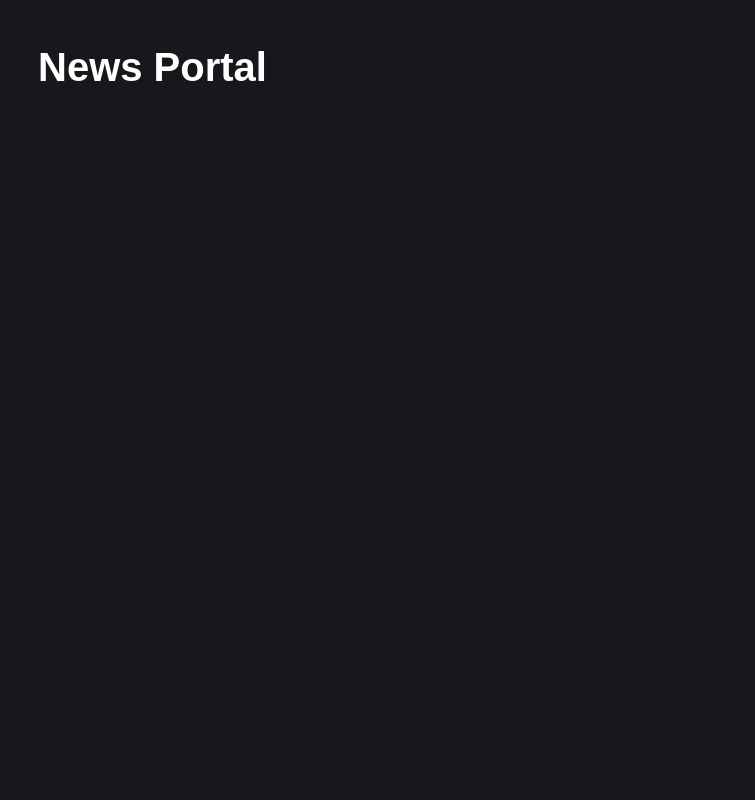
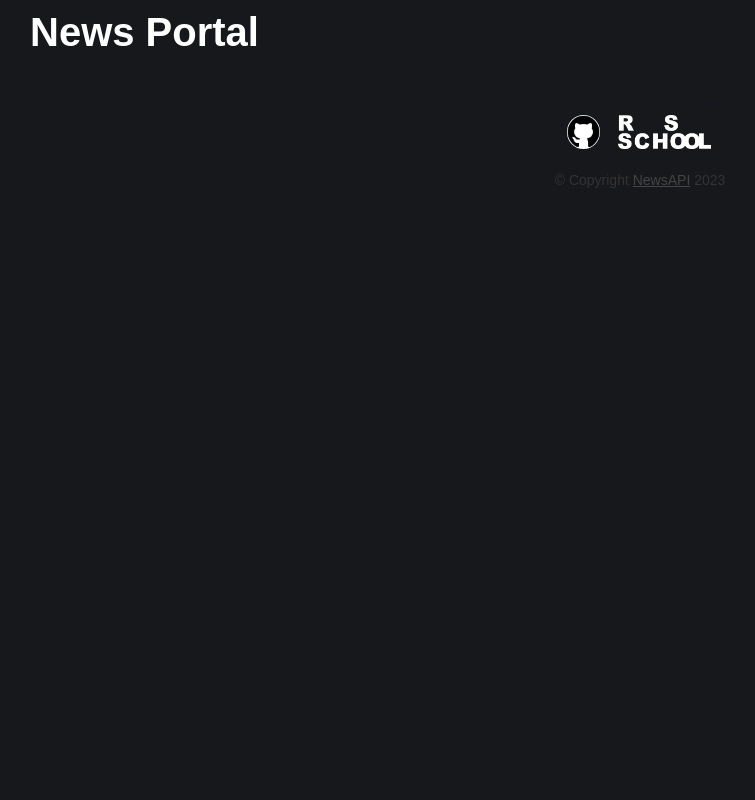
Before and after one commit to KrKate/migration-to-ts, a website built with webpack: page migration-to-ts/src/index.html in a window 1280 px wide. Shown: the top 800 px of the page, without its empty margins (0-755 px from the left). Built offline with nearby package versions, Linux system fonts and the light colour scheme; no server answers.

Commit message:
feat: add more styles

```diff
--- a/migration-to-ts/src/components/view/news/news.css
+++ b/migration-to-ts/src/components/view/news/news.css
@@ -1,8 +1,6 @@
 .news__item {
     display: flex;
     flex-direction: column;
-    margin: 1rem auto;
-    margin-bottom: 1.6%;
     background: #fff;
     color: #333;
     line-height: 1.4;
@@ -122,6 +120,13 @@
     left: 0%;
 }
 
+.news {
+    display: grid;
+    grid-template-columns: repeat(auto-fit, minmax(340px, 1fr));
+    gap: 15px;
+    padding: 0 15px;
+}
+
 @media (min-width: 640px) {
     .news__item {
         flex-direction: row;
--- a/migration-to-ts/src/components/view/sources/sources.css
+++ b/migration-to-ts/src/components/view/sources/sources.css
@@ -1,7 +1,6 @@
 .sources {
     display: flex;
     justify-content: center;
-    align-items: flex-end;
     flex-wrap: wrap;
     align-items: center;
     font: 300 1em 'Fira Sans', sans-serif;
--- a/migration-to-ts/src/global.css
+++ b/migration-to-ts/src/global.css
@@ -1,7 +1,15 @@
 body {
+    position: relative;
     color: #fff;
     background: #17181c;
     font-family: sans-serif;
+    height: 100%;
+    max-height: 100vh;
+    display: grid;
+    grid-template-rows: 10vh 1fr 10vh;
+    margin: 0;
+    gap: 15px;
+    box-sizing: border-box;
 }
 
 header {
@@ -11,20 +19,23 @@ header {
 header h1 {
     font-size: 40px;
     font-weight: 800;
+    margin: 0;
 }
 
 main {
     display: flex;
-    justify-content: space-around;
+    max-height: 74vh;
 }
 
-.news-container, .buttons-container {
+.news-container {
     overflow-y: scroll;
-    width: 40%;
-    height: 90vh;
-    padding-right: 20px;
+    width: calc(100% - 300px);
 }
 
+.buttons-container {
+    width: 550px;
+    overflow-y: scroll;
+}
 
 .buttons-container::-webkit-scrollbar, .news-container::-webkit-scrollbar {
     width: 15px;
@@ -45,11 +56,10 @@ main {
 }
 
 footer {
-    height: 100px;
     display: flex;
     align-items: center;
-    justify-content: center;
     flex-direction: column;
+    box-sizing: border-box;
 }
 footer .copyright {
     font-size: 14px;
@@ -67,17 +77,16 @@ footer .copyright:before {
 }
 
 .footer-github {
-    width: 2.5rem;
+    width: 2.1rem;
     border-radius: 50px;
-    margin: 40px 0px 0px 10px;
+    margin-right: 10px;
     background-color: #fff;
     border: 3px solid #17181c;
 }
 
 .footer-rsschool {
-    height: 2.5rem;
+    height: 2.1rem;
     padding: 2px;
-    margin: 40px 0px 0px 10px;
     filter: invert(100%);
     border: 3px solid #e7e7e8;
 }
```
